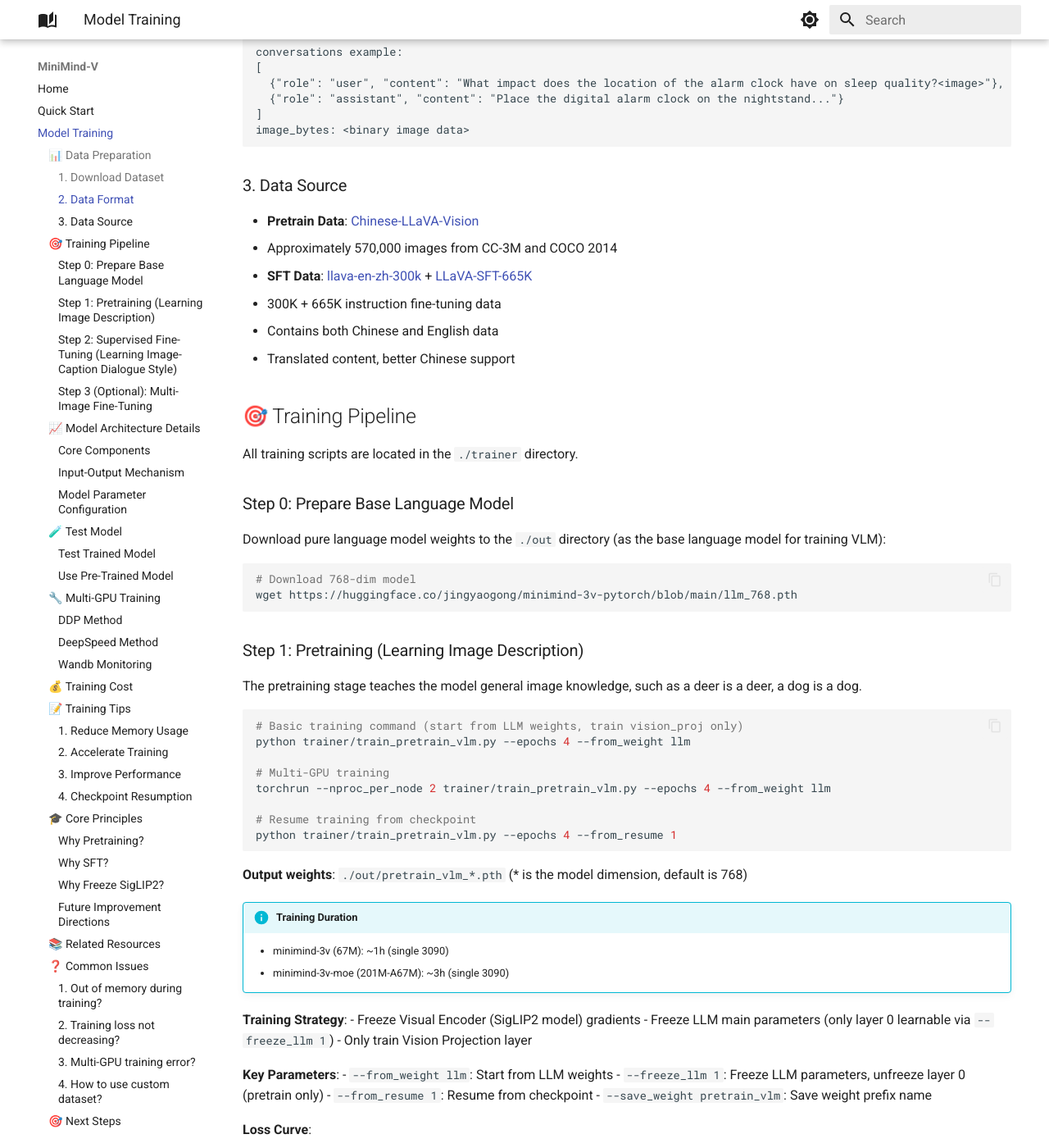
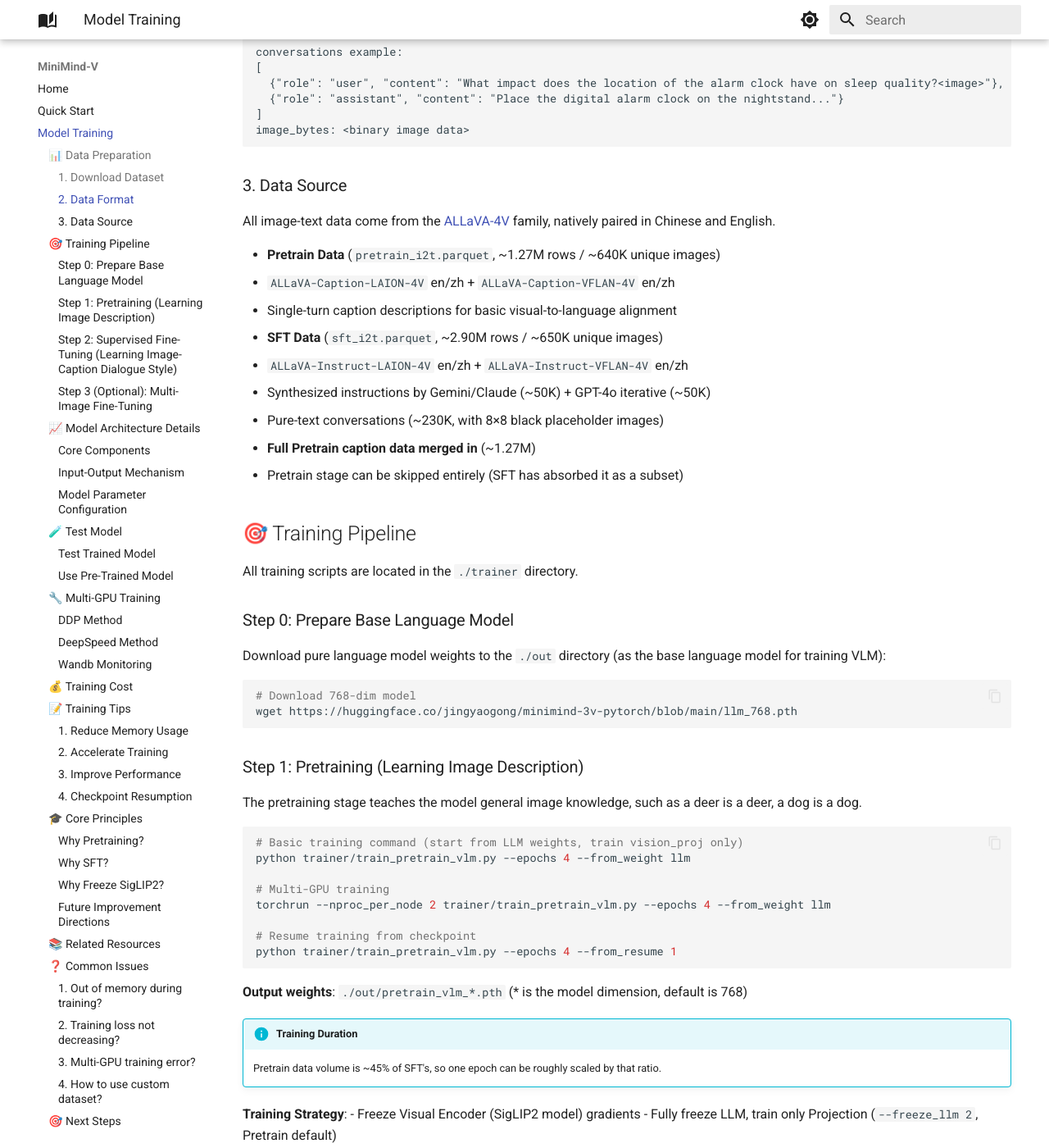
Before and after one commit to jingyaogong/minimind-v, an MkDocs documentation site: the page built from docs/training.md, in a window 1280 px wide and 1400 px high, scrolled down 1184 px. Shown: the whole window at 82% size. Built offline with MkDocs 1.6.1 and Material for MkDocs 9.7.7, drawn with Linux system fonts in a browser that asks for light colours; some of the changed text lies outside the part shown.

Commit message:
[update] docs

````diff
--- a/docs/training.md
+++ b/docs/training.md
@@ -15,11 +15,11 @@ Create `./dataset` directory and place data files:
 
 ```bash
 ./dataset/
-├── pretrain_i2t.parquet           # Pretrain data (~1.13M samples)
-├── sft_i2t.parquet                # SFT data (~580K samples: ~236K i2t + ~346K t2t)
+├── pretrain_i2t.parquet           # Pretrain data (~1.27M samples)
+├── sft_i2t.parquet                # SFT data (~2.9M samples, includes Pretrain as subset)
 ├── eval_images/                   # Test images
-│   ├── pizza-on-wooden-board.jpg
-│   ├── snow-mountain-lake-view.jpg
+│   ├── image-01-golden-dog-balloons.jpg
+│   ├── image-02-rainbow-umbrella-street.jpg
 │   └── ...
 ```
 
@@ -59,13 +59,18 @@ image_bytes: <binary image data>
 
 ### 3. Data Source
 
-- **Pretrain Data**: [Chinese-LLaVA-Vision](https://huggingface.co/datasets/LinkSoul/Chinese-LLaVA-Vision-Instructions)
-  - Approximately 570,000 images from CC-3M and COCO 2014
+All image-text data come from the [ALLaVA-4V](https://huggingface.co/datasets/FreedomIntelligence/ALLaVA-4V) family, natively paired in Chinese and English.
 
-- **SFT Data**: [llava-en-zh-300k](https://huggingface.co/datasets/BUAADreamer/llava-en-zh-300k) + [LLaVA-SFT-665K](https://huggingface.co/datasets/csuhan/LLaVA-SFT-665K)
-  - 300K + 665K instruction fine-tuning data
-  - Contains both Chinese and English data
-  - Translated content, better Chinese support
+- **Pretrain Data** (`pretrain_i2t.parquet`, ~1.27M rows / ~640K unique images)
+  - `ALLaVA-Caption-LAION-4V` en/zh + `ALLaVA-Caption-VFLAN-4V` en/zh
+  - Single-turn caption descriptions for basic visual-to-language alignment
+
+- **SFT Data** (`sft_i2t.parquet`, ~2.90M rows / ~650K unique images)
+  - `ALLaVA-Instruct-LAION-4V` en/zh + `ALLaVA-Instruct-VFLAN-4V` en/zh
+  - Synthesized instructions by Gemini/Claude (~50K) + GPT-4o iterative (~50K)
+  - Pure-text conversations (~230K, with 8×8 black placeholder images)
+  - **Full Pretrain caption data merged in** (~1.27M)
+  - Pretrain stage can be skipped entirely (SFT has absorbed it as a subset)
 
 ## 🎯 Training Pipeline
 
@@ -98,17 +103,15 @@ python trainer/train_pretrain_vlm.py --epochs 4 --from_resume 1
 **Output weights**: `./out/pretrain_vlm_*.pth` (* is the model dimension, default is 768)
 
 !!! info "Training Duration"
-    - minimind-3v (67M): ~1h (single 3090)
-    - minimind-3v-moe (201M-A67M): ~3h (single 3090)
+    Pretrain data volume is ~45% of SFT's, so one epoch can be roughly scaled by that ratio.
 
 **Training Strategy**:
 - Freeze Visual Encoder (SigLIP2 model) gradients
-- Freeze LLM main parameters (only layer 0 learnable via `--freeze_llm 1`)
-- Only train Vision Projection layer
+- Fully freeze LLM, train only Projection (`--freeze_llm 2`, Pretrain default)
 
 **Key Parameters**:
 - `--from_weight llm`: Start from LLM weights
-- `--freeze_llm 1`: Freeze LLM parameters, unfreeze layer 0 (pretrain only)
+- `--freeze_llm 2`: Freeze LLM parameters, train only Projection (pretrain default)
 - `--from_resume 1`: Resume from checkpoint
 - `--save_weight pretrain_vlm`: Save weight prefix name
 
@@ -134,13 +137,13 @@ python trainer/train_sft_vlm.py --epochs 4 --from_resume 1
 **Output weights**: `./out/sft_vlm_*.pth`
 
 !!! info "Training Duration"
-    - minimind-3v (67M): ~1h (single 3090)
-    - minimind-3v-moe (201M-A67M): ~3h (single 3090)
+    - minimind-3v (67M): ~2h per epoch (single 3090)
+    - Dense and MoE finish in similar time (activated parameters on the same order)
 
 **Training Strategy**:
 - Freeze Visual Encoder (SigLIP2 model) gradients
 - Train Vision Projection layer (all parameters learnable)
-- Train LLM (all parameters learnable)
+- Unfreeze first + last LLM layers (`--freeze_llm 1`, SFT default), keep middle layers frozen
 
 **Key Parameters**:
 - `--from_weight pretrain_vlm`: Start from pretrain weights
@@ -283,12 +286,12 @@ You can specify the project name and run name by modifying `wandb_project` and `
 Based on single NVIDIA 3090:
 
 | Dataset Combination | Training Time | Cost (Approx.) | Effect |
-|---------------------|---------------|----------------|---------|
-| pretrain (1 epoch) + sft (1 epoch) | 2h | ≈1.3 RMB | 😊😊😊 Basic dialogue |
-| pretrain (4 epochs) + sft (4 epochs) | 8h | ≈5.4 RMB | 😊😊😊😊😊 Better effect |
+|---------------------|---------------|----------------|--------|
+| sft (1 epoch, Pretrain included as subset) | ~2h | ≈2.6 RMB | 😊😊😊😊 Good dialogue |
+| pretrain (1 epoch) + sft (1 epoch) | ~3h | ≈4 RMB | 😊😊😊😊😊 Better convergence |
 
 !!! success "Quick Reproduction"
-    Using single epoch of pretrain and SFT, single 3090 only needs **2 hours + 1.3 RMB** to train a vision-language ChatBot!
+    Single 3090 only needs **~2 hours + ~2.6 RMB** to train a vision-language ChatBot!
 
 ## 📝 Training Tips
 
````
Also changed, not shown: other parts of docs/training.md (+1 -1 lines), docs/index.md (+7 -7 lines), docs/quickstart.md (+7 -7 lines), 1 other file.
